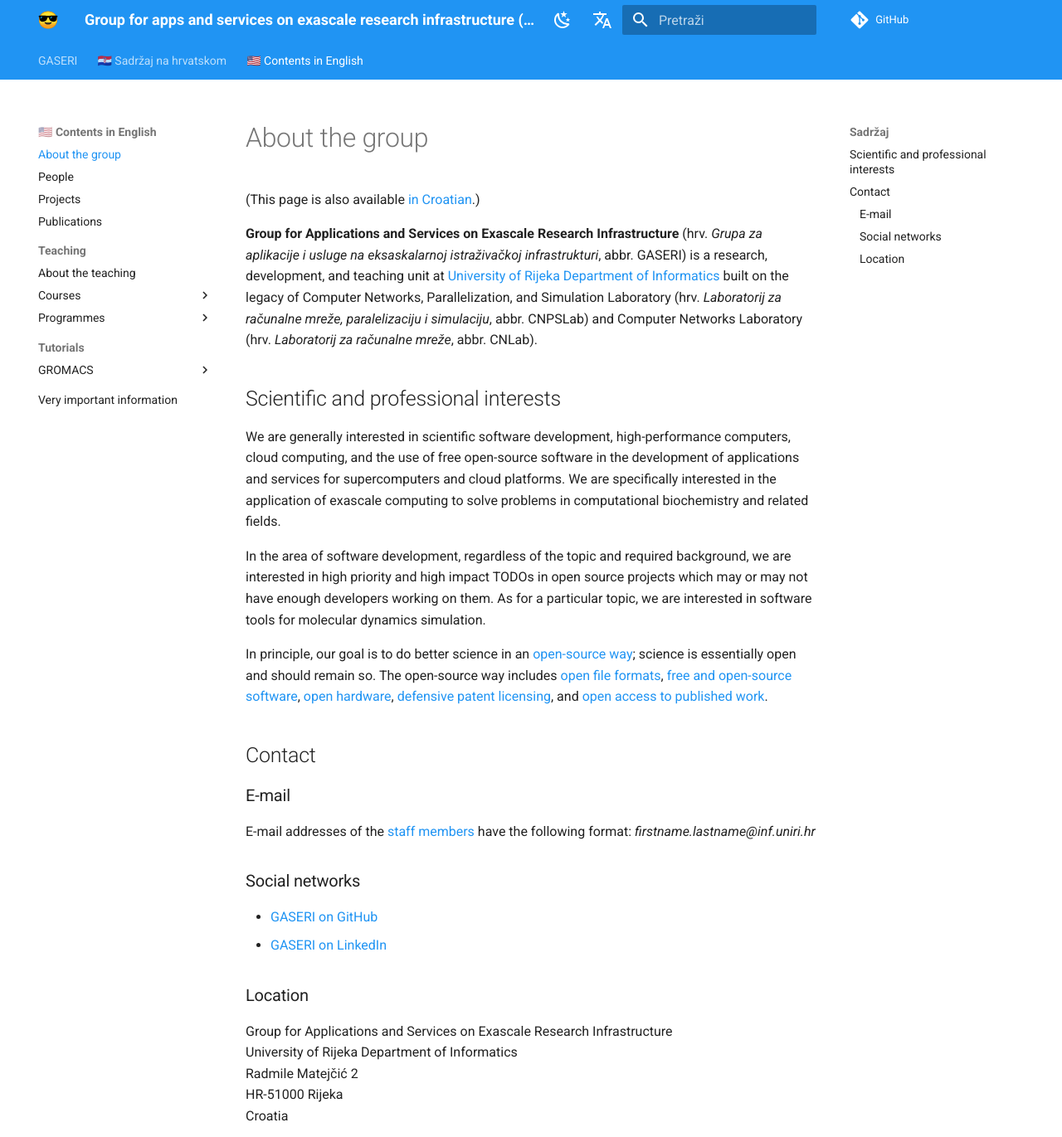
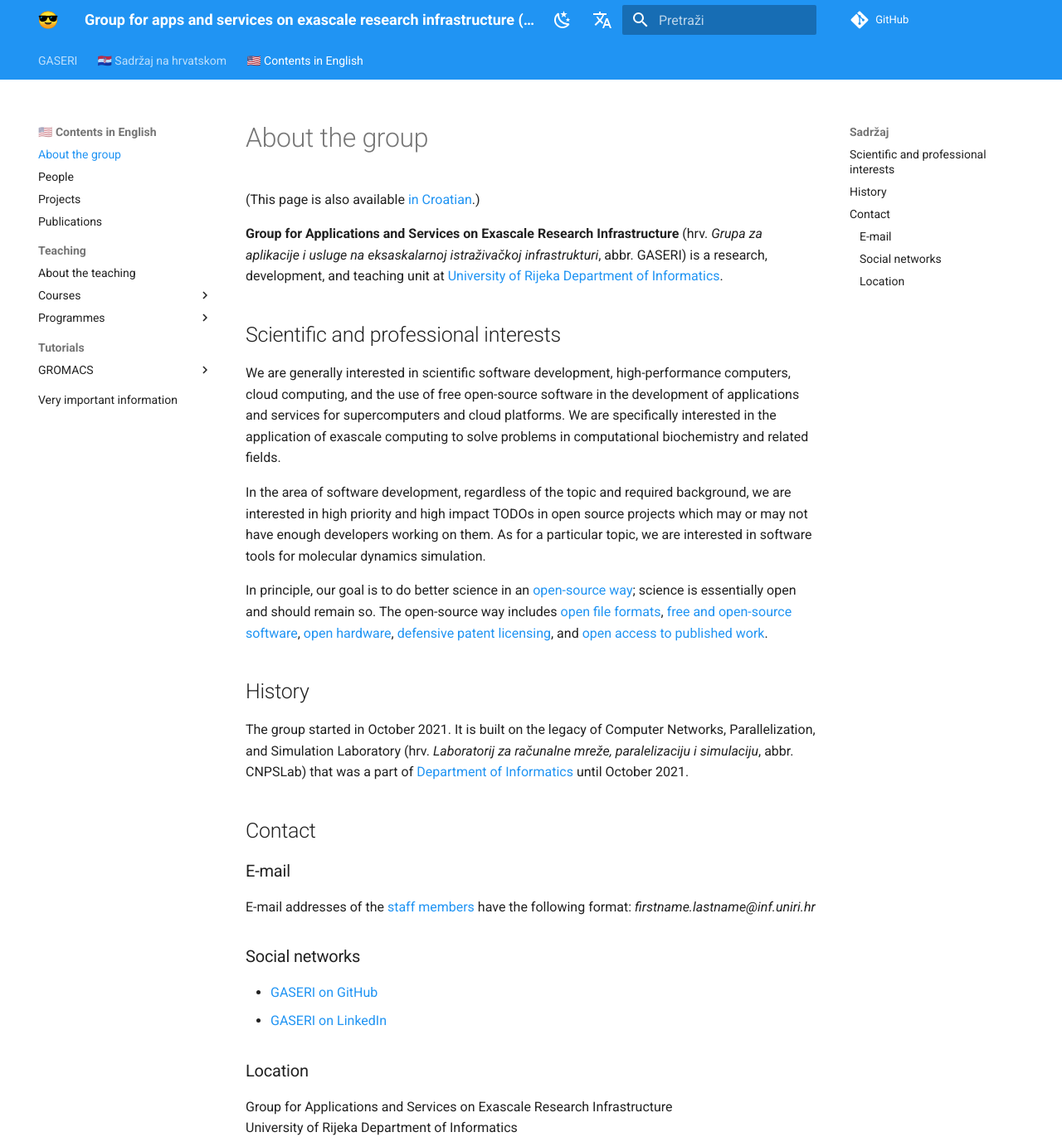
Before and after one commit to gaseri/website, an MkDocs documentation site: the page built from docs/en/index.md, in a window 1280 px wide and 1400 px high, cut to the strip 0-1371 px from the top of the window. Shown: the whole strip at 83% size. Built offline with MkDocs 1.6.1 and Material for MkDocs 9.7.7, drawn with Linux system fonts in a browser that asks for light colours; comment, search, counter and statistics services are not loaded.

Commit message:
Separated history in group description

```diff
--- a/docs/en/index.md
+++ b/docs/en/index.md
@@ -6,7 +6,7 @@ author: Vedran Miletić
 
 (This page is also available [in Croatian](../hr/index.md).)
 
-**Group for Applications and Services on Exascale Research Infrastructure** (hrv. *Grupa za aplikacije i usluge na eksaskalarnoj istraživačkoj infrastrukturi*, abbr. GASERI) is a research, development, and teaching unit at [University of Rijeka](https://www.uniri.hr/) [Department of Informatics](https://www.inf.uniri.hr/) built on the legacy of Computer Networks, Parallelization, and Simulation Laboratory (hrv. *Laboratorij za računalne mreže, paralelizaciju i simulaciju*, abbr. CNPSLab) and Computer Networks Laboratory (hrv. *Laboratorij za računalne mreže*, abbr. CNLab).
+**Group for Applications and Services on Exascale Research Infrastructure** (hrv. *Grupa za aplikacije i usluge na eksaskalarnoj istraživačkoj infrastrukturi*, abbr. GASERI) is a research, development, and teaching unit at [University of Rijeka](https://www.uniri.hr/) [Department of Informatics](https://www.inf.uniri.hr/).
 
 ## Scientific and professional interests
 
@@ -15,6 +15,10 @@ We are generally interested in scientific software development, high-performance
 In the area of software development, regardless of the topic and required background, we are interested in high priority and high impact TODOs in open source projects which may or may not have enough developers working on them. As for a particular topic, we are interested in software tools for molecular dynamics simulation.
 
 In principle, our goal is to do better science in an [open-source way](https://www.theopensourceway.org/); science is essentially open and should remain so. The open-source way includes [open file formats](http://www.linfo.org/free_file_format.html), [free and open-source software](https://www.gnu.org/philosophy/free-sw.html), [open hardware](https://opensource.com/resources/what-open-hardware), [defensive patent licensing](https://www.defensivepatentlicense.org/), and [open access to published work](https://www.openaccess.nl/en/what-is-open-access).
+
+## History
+
+The group started in October 2021. It is built on the legacy of Computer Networks, Parallelization, and Simulation Laboratory (hrv. *Laboratorij za računalne mreže, paralelizaciju i simulaciju*, abbr. CNPSLab) that was a part of [Department of Informatics](https://www.inf.uniri.hr/) until October 2021.
 
 ## Contact
 
```
Also changed, not shown: docs/hr/index.md (+7 -1 lines).
